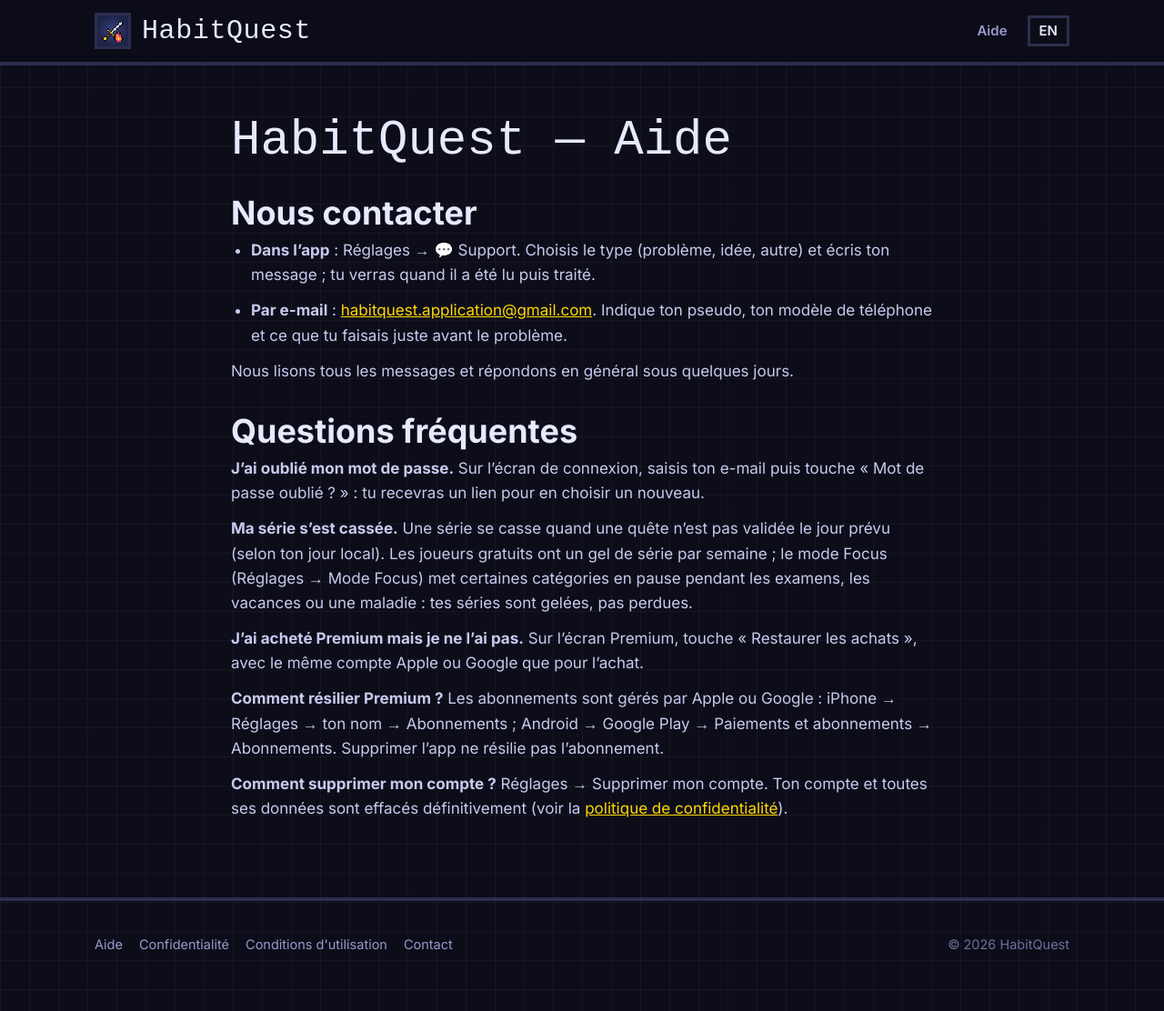
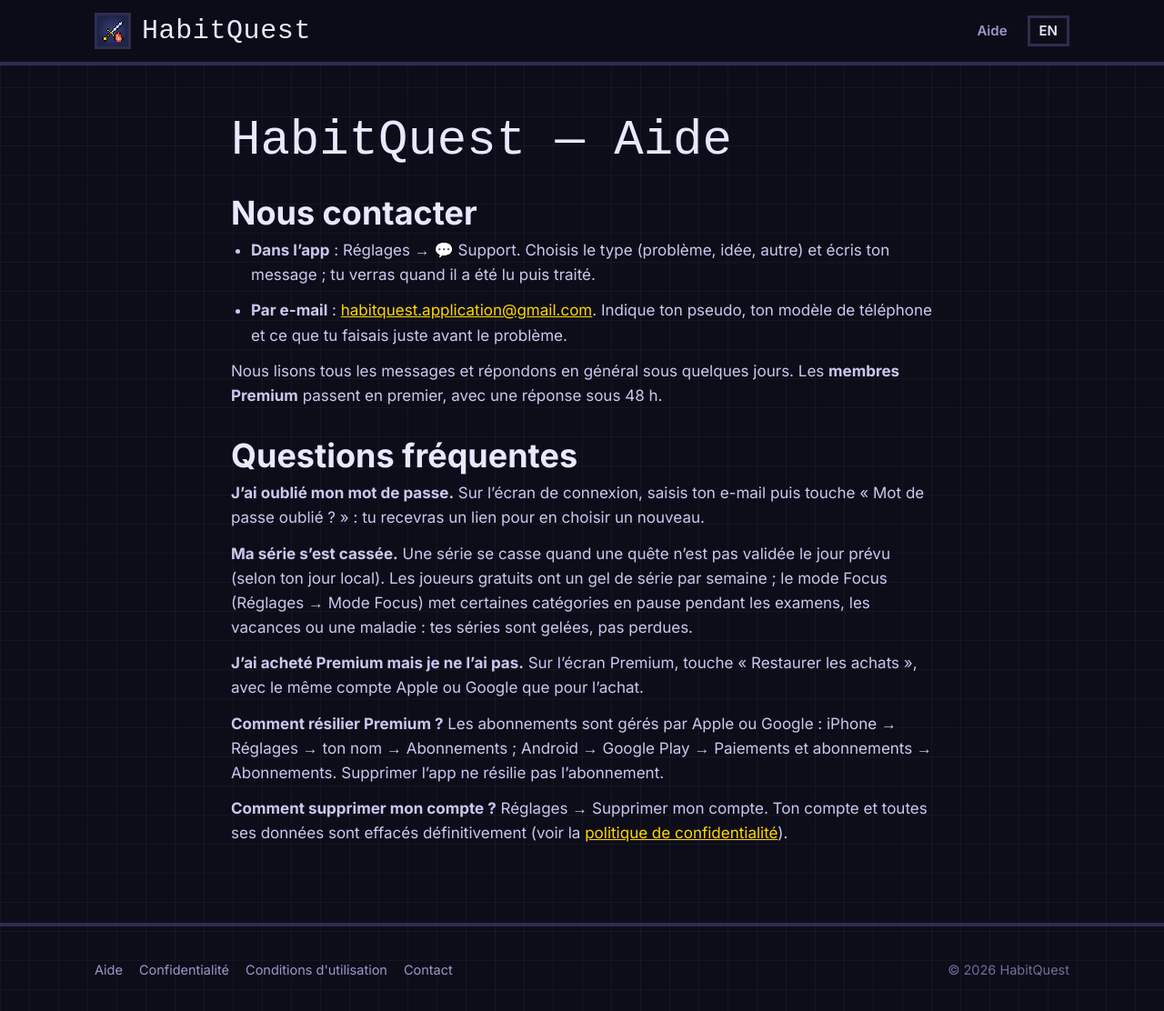
Before and after one commit to battisteb/habitquest, a Jekyll site: the page built from docs/support.fr.md, in a window 1280 px wide and 1126 px high. Shown: the top 1112 px of the window at 91% size. Built offline with Jekyll 4.4.1, drawn with Linux system fonts in a browser that asks for light colours; some web fonts are replaced; our own code applies the rules of GitHub Pages for plain Markdown files.

Commit message:
feat(premium): priority support with a concrete promise (48 h)
Battiste's answer to Q19: keep "Priority support" in Premium, with a
concrete promise. The Premium screen now says "Within 48 h" (free:
"Standard"), the support pages say Premium members are answered first
within 48 hours, and the support-triage workflow lists Premium messages
first and flags any older than 24 h still unanswered.

Co-Authored-By: Claude Opus 5.5 <noreply@anthropic.com>

```diff
--- a/docs/support.fr.md
+++ b/docs/support.fr.md
@@ -11,7 +11,7 @@ alt: /support
 - **Dans l'app** : Réglages → 💬 Support. Choisis le type (problème, idée, autre) et écris ton message ; tu verras quand il a été lu puis traité.
 - **Par e-mail** : [habitquest.application@gmail.com](mailto:habitquest.application@gmail.com). Indique ton pseudo, ton modèle de téléphone et ce que tu faisais juste avant le problème.
 
-Nous lisons tous les messages et répondons en général sous quelques jours.
+Nous lisons tous les messages et répondons en général sous quelques jours. Les **membres Premium** passent en premier, avec une réponse sous 48 h.
 
 ## Questions fréquentes
 
--- a/src/lib/i18n/index.ts
+++ b/src/lib/i18n/index.ts
@@ -801,7 +801,7 @@ const FR = {
   monthly_granted_msg: '{name} est dans ton inventaire. Merci de soutenir HabitQuest !',
   paywall_feat_support_label: 'Support',
   paywall_feat_support_free: 'Standard',
-  paywall_feat_support_premium: 'Prioritaire',
+  paywall_feat_support_premium: 'Sous 48 h',
   // Challenge create screen
   challenge_create_title: 'NOUVEAU DÉFI',
   challenge_create_vs: 'vs {name}',
@@ -1840,7 +1840,7 @@ const EN = {
   monthly_granted_msg: '{name} is in your inventory. Thanks for supporting HabitQuest!',
   paywall_feat_support_label: 'Support',
   paywall_feat_support_free: 'Standard',
-  paywall_feat_support_premium: 'Priority',
+  paywall_feat_support_premium: 'Within 48 h',
   // Challenge create screen
   challenge_create_title: 'NEW CHALLENGE',
   challenge_create_vs: 'vs {name}',
```
Also changed, not shown: docs/support.md (+1 -1 lines), .claude/skills/support-triage/SKILL.md.
